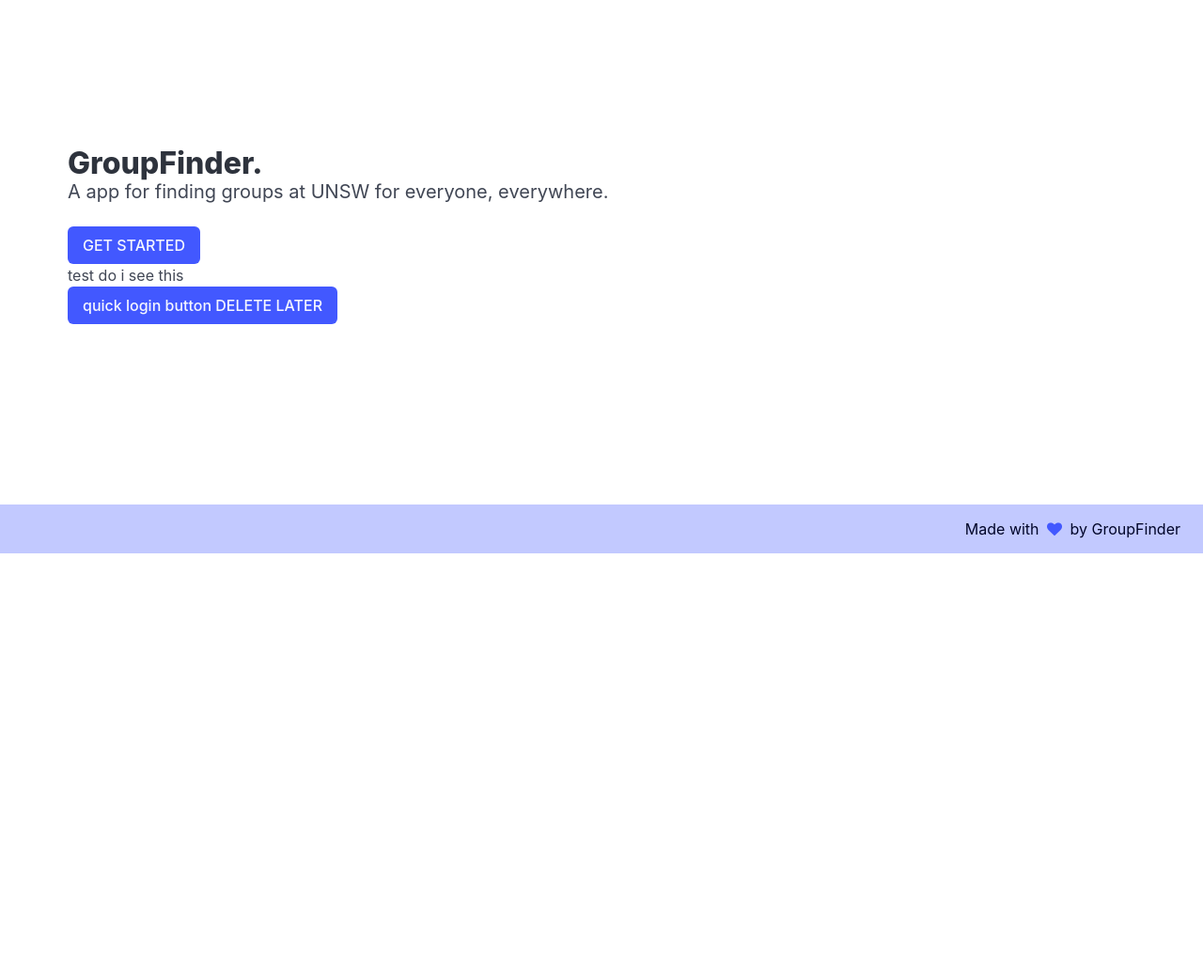
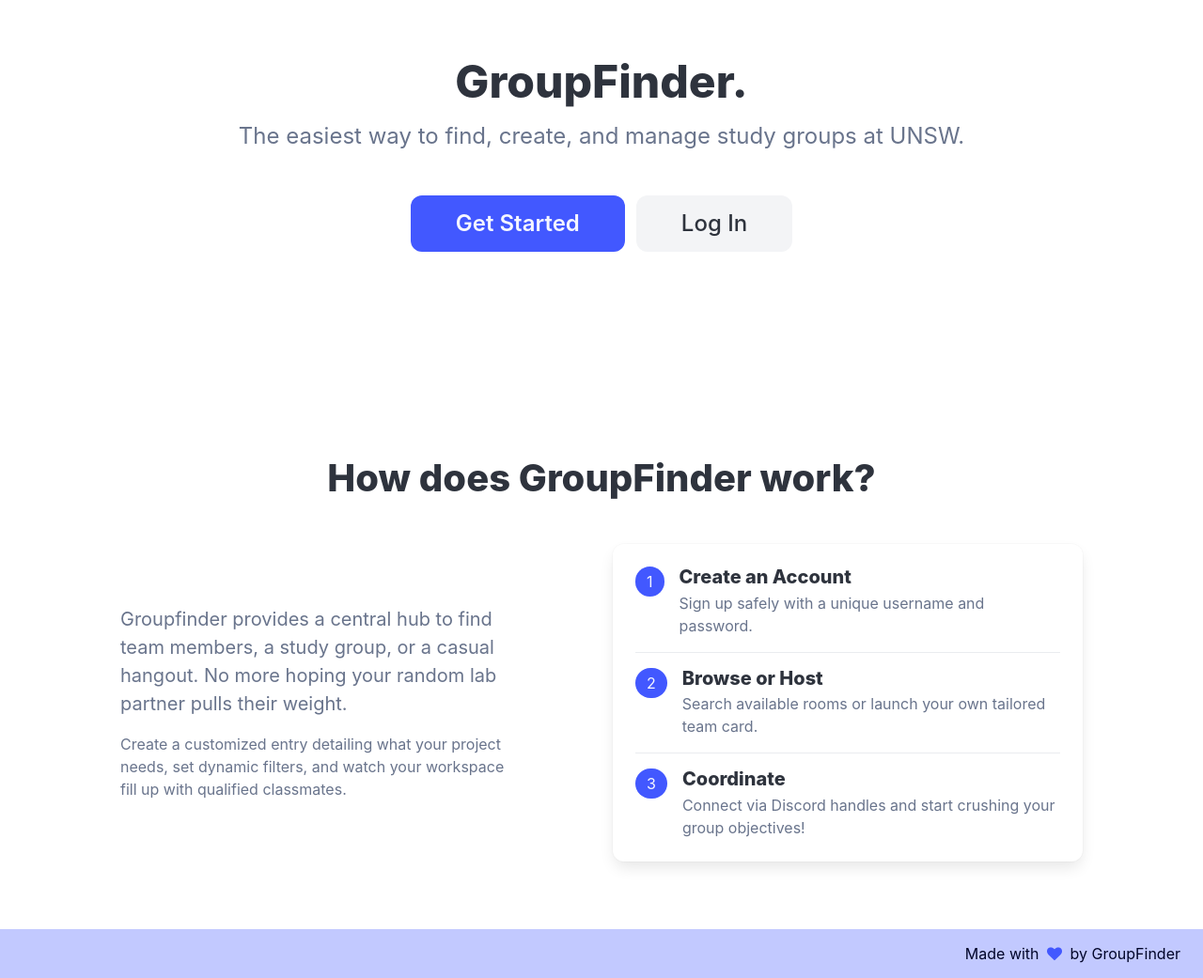
Before and after one commit to Chocsheep/GroupFinder, a Flask app: page / in a window 1280 px wide. Shown: the part 56-1097 px from the top of the page at 94% size. Before the commit the page ends 645 px from the top, so only its background shows below. Run offline with Flask 3, Linux system fonts and the light colour scheme.

Commit message:
Home page

```diff
--- a/app/templates/public_pages/home.html
+++ b/app/templates/public_pages/home.html
@@ -5,17 +5,79 @@
 {% endblock title %}
 
 {% block main %}
-<main>
-    <section class="hero introduction is-medium">
-        <div class="hero-body">
-            <p class="title">GroupFinder.</p>
-            <p class="subtitle">A app for finding groups at UNSW for everyone, everywhere.</p>
-            <a href="{{ url_for('show_signup_form') }}" class="button is-link">GET STARTED</a>
-            <p>test do i see this</p>
+<div class="container px-4">
 
-
-            <a href="{{ url_for('show_dashboard') }}" class="button is-link">quick login button DELETE LATER</a>
+    <section class="hero is-medium">
+        <div class="hero-body has-text-centered py-6">
+            <h1 class="title is-1 mb-4">
+                GroupFinder.
+            </h1>
+            <h2 class="subtitle is-4 has-text-grey mb-6">
+                The easiest way to find, create, and manage study groups at UNSW.
+            </h2>
+            <div class="buttons is-justify-content-center">
+                <a href="{{ url_for('show_signup_form') }}" class="button is-link is-large px-6">
+                    <strong>Get Started</strong>
+                </a>
+                <a href="{{ url_for('show_login_form') }}" class="button is-light is-large px-6">
+                    Log In
+                </a>
+            </div>
         </div>
     </section>
-</main>
+
+    <hr class="dropdown-divider my-6" />
+
+    <hr class="dropdown-divider my-6" />
+
+    <section class="section py-5 mb-6">
+        <h2 class="title is-2 has-text-centered mb-6">How does GroupFinder work?</h2>
+
+        <div class="columns is-vcentered">
+            <div class="column is-5">
+                <p class="is-size-5 has-text-grey mb-4">
+                    Groupfinder provides a central hub to find team members, a study group, or a casual hangout. No more hoping your random lab partner pulls their weight.
+                </p>
+                <p class="is-size-6 has-text-grey">
+                    Create a customized entry detailing what your project needs, set dynamic filters, and watch your workspace fill up with qualified classmates.
+                </p>
+            </div>
+
+            <div class="column is-6 is-offset-1">
+                <div class="box p-5">
+                    <div class="media mb-4">
+                        <div class="media-left">
+                            <span class="tag is-link is-medium is-rounded">1</span>
+                        </div>
+                        <div class="media-content">
+                            <p class="title is-5 mb-1">Create an Account</p>
+                            <p class="has-text-grey">Sign up safely with a unique username and password.</p>
+                        </div>
+                    </div>
+
+                    <div class="media mb-4">
+                        <div class="media-left">
+                            <span class="tag is-link is-medium is-rounded">2</span>
+                        </div>
+                        <div class="media-content">
+                            <p class="title is-5 mb-1">Browse or Host</p>
+                            <p class="has-text-grey">Search available rooms or launch your own tailored team card.</p>
+                        </div>
+                    </div>
+
+                    <div class="media">
+                        <div class="media-left">
+                            <span class="tag is-link is-medium is-rounded">3</span>
+                        </div>
+                        <div class="media-content">
+                            <p class="title is-5 mb-1">Coordinate</p>
+                            <p class="has-text-grey">Connect via Discord handles and start crushing your group objectives!</p>
+                        </div>
+                    </div>
+                </div>
+            </div>
+        </div>
+    </section>
+
+</div>
 {% endblock main %}
```
